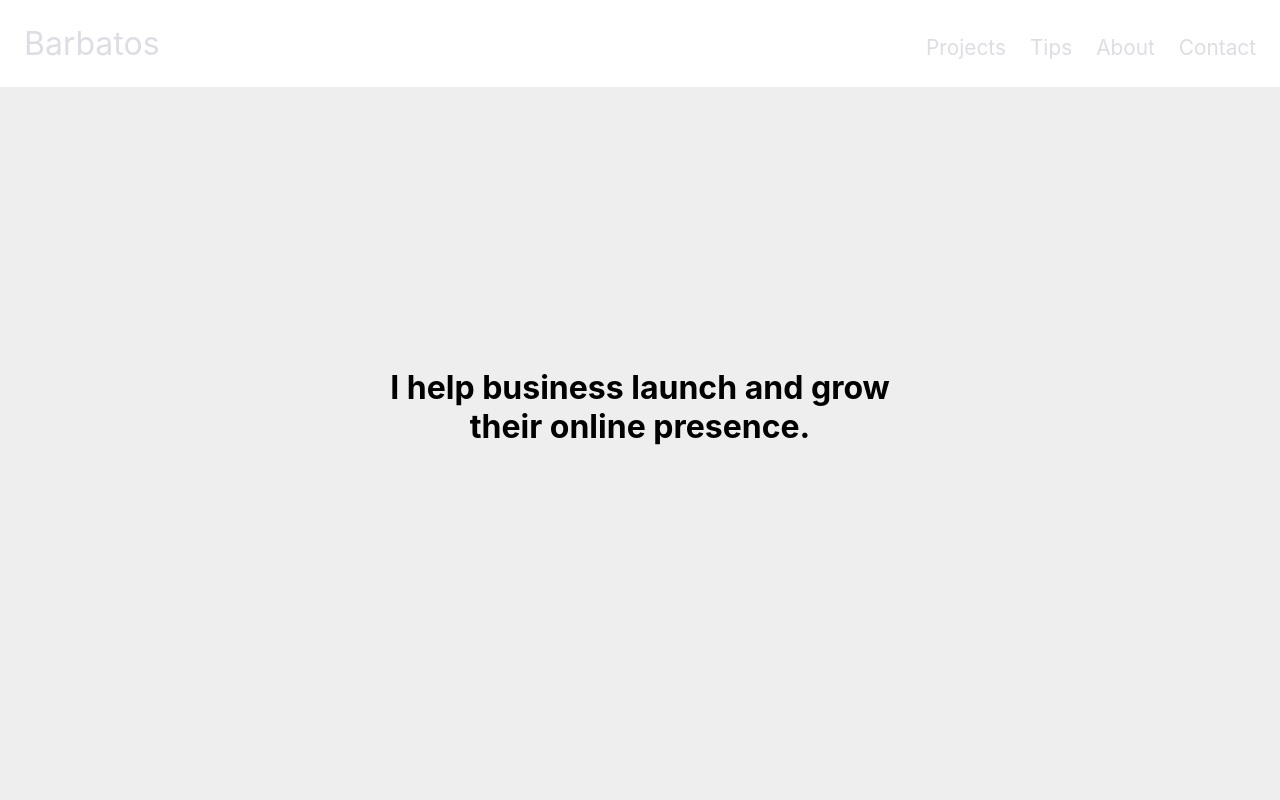
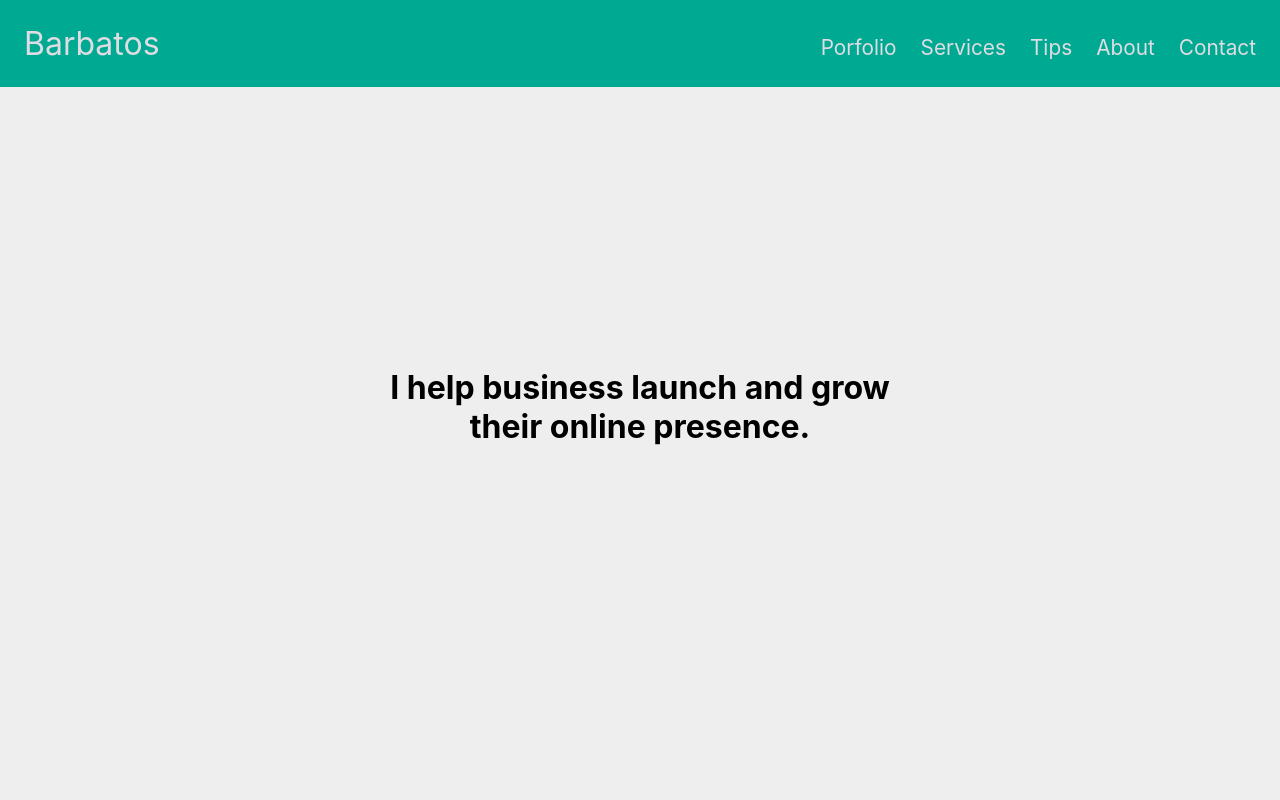
Before and after one commit to dchobarkar/design-portfolio-template, a React (Create React App) app: page / in a window 1280 px wide. Shown: the top 800 px of the page. Built offline with nearby package versions, Linux system fonts and the light colour scheme.

Commit message:
Navbar improved

```diff
--- a/src/components/LandingPage/Contact/Contact.js
+++ b/src/components/LandingPage/Contact/Contact.js
@@ -73,7 +73,7 @@ function Contact(props) {
   const classes = useStyles();
 
   return (
-    <section className={classes.root}>
+    <section id="contact" className={classes.root}>
       <p className={classes.header}>Schedule a complimentary 30-minute chat</p>
       <p className={classes.subHeader}>
         Just answer these questions first and I'll send you a link to my
--- a/src/components/Navbar/Navbar.js
+++ b/src/components/Navbar/Navbar.js
@@ -2,14 +2,14 @@ import React from "react";
 import { makeStyles } from "@material-ui/styles";
 
 const useStyles = makeStyles({
-  navbar: {
-    fontSize: "1.3rem",
+  root: {
     width: "100%",
     padding: "1.5rem",
-    color: "var(--primary-text)",
-    background: "var(--primary-color)",
     display: "flex",
     justifyContent: "space-between",
+    fontSize: "1.3rem",
+    color: "var(--primary-text)",
+    backgroundColor: "var(--primary-700)",
 
     "& a:link,a:visited": {
       color: "var(--primary-text)",
@@ -23,9 +23,9 @@ const useStyles = makeStyles({
 
   menu: {
     "& li": {
+      marginRight: "1.5rem",
       display: "inline",
       position: "relative",
-      marginRight: "1.5rem",
       top: "0.7rem",
     },
     "& li:last-of-type": {
@@ -38,21 +38,28 @@ function Navbar(props) {
   const classes = useStyles();
 
   return (
-    <div className={classes.navbar}>
+    <div className={classes.root}>
       <div className={classes.brand}>
         <a href="/">Barbatos</a>
       </div>
 
       <ul className={classes.menu}>
         <li>
-          <a href="#projects">Projects</a>
+          <a href="#portfolio">Porfolio</a>
         </li>
+
+        <li>
+          <a href="#services">Services</a>
+        </li>
+
         <li>
           <a href="#tips">Tips</a>
         </li>
+
         <li>
           <a href="#about">About</a>
         </li>
+
         <li>
           <a href="#contact">Contact</a>
         </li>
```
